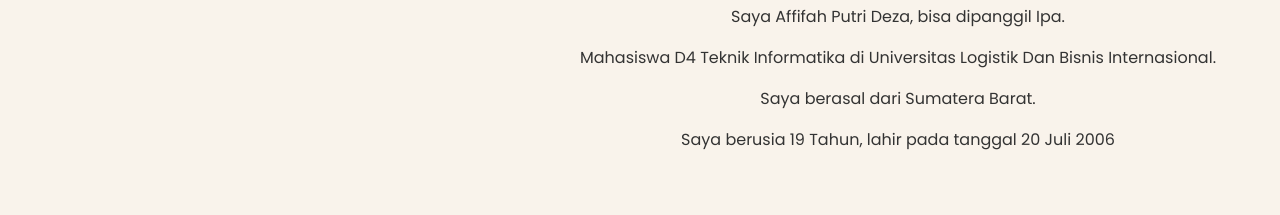
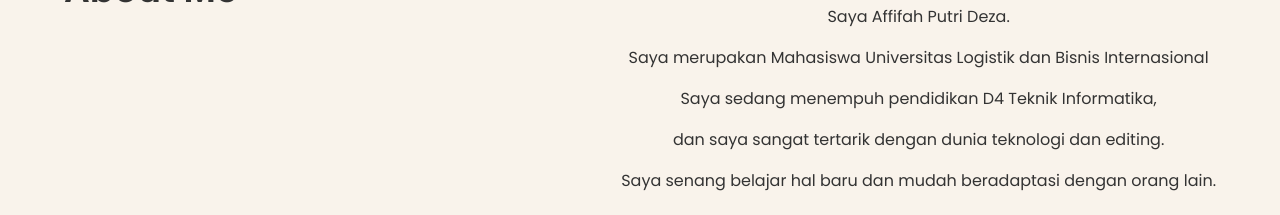
Before and after one commit to affifahputri/affifah-portofolio.github.io, a plain HTML site: page index.html in a window 1280 px wide. Shown: the part 1099-1314 px from the top of the page. Drawn offline with Linux system fonts and the light colour scheme.

Commit message:
perbaikan

```diff
--- a/index.html
+++ b/index.html
@@ -51,10 +51,11 @@
                 <img src="img/ipa2.jpg" alt="Foto Profil" class="profile-img">
             </div>
             <div class="about-text">
-                <p>Saya Affifah Putri Deza, bisa dipanggil Ipa.</p>
-                <p>Mahasiswa D4 Teknik Informatika di Universitas Logistik Dan Bisnis Internasional.</p>
-                <p>Saya berasal dari Sumatera Barat.</p>
-                <p>Saya berusia 19 Tahun, lahir pada tanggal 20 Juli 2006</p>
+                <p>Saya Affifah Putri Deza.</p>
+                <p>Saya merupakan Mahasiswa Universitas Logistik dan Bisnis Internasional</p>
+                <p>Saya sedang menempuh pendidikan D4 Teknik Informatika,</p>
+                <p>dan saya sangat tertarik dengan dunia teknologi dan editing.</p>
+                <p>Saya senang belajar hal baru dan mudah beradaptasi dengan orang lain.</p>
             </div>
         </div>
     </div>
@@ -149,7 +150,7 @@
             <h2 class="section-title">Contact</h2>
             <div class="social-icons">
                     <a href="mailto:affifahputrideza20@gmail.com" target="_blank"><i class="fas fa-envelope"></i></a>
-                    <a href="https://github.com/" target="_blank"><i class="fab fa-github"></i></a>
+                    <a href="https://github.com/affifahputri" target="_blank"><i class="fab fa-github"></i></a>
                     <a href="https://www.instagram.com/affifah.ptrd?igsh=ZDZuZzEzZHQ2anJm" target="_blank"><i class="fab fa-instagram"></i></a>
 
             </div>
```
